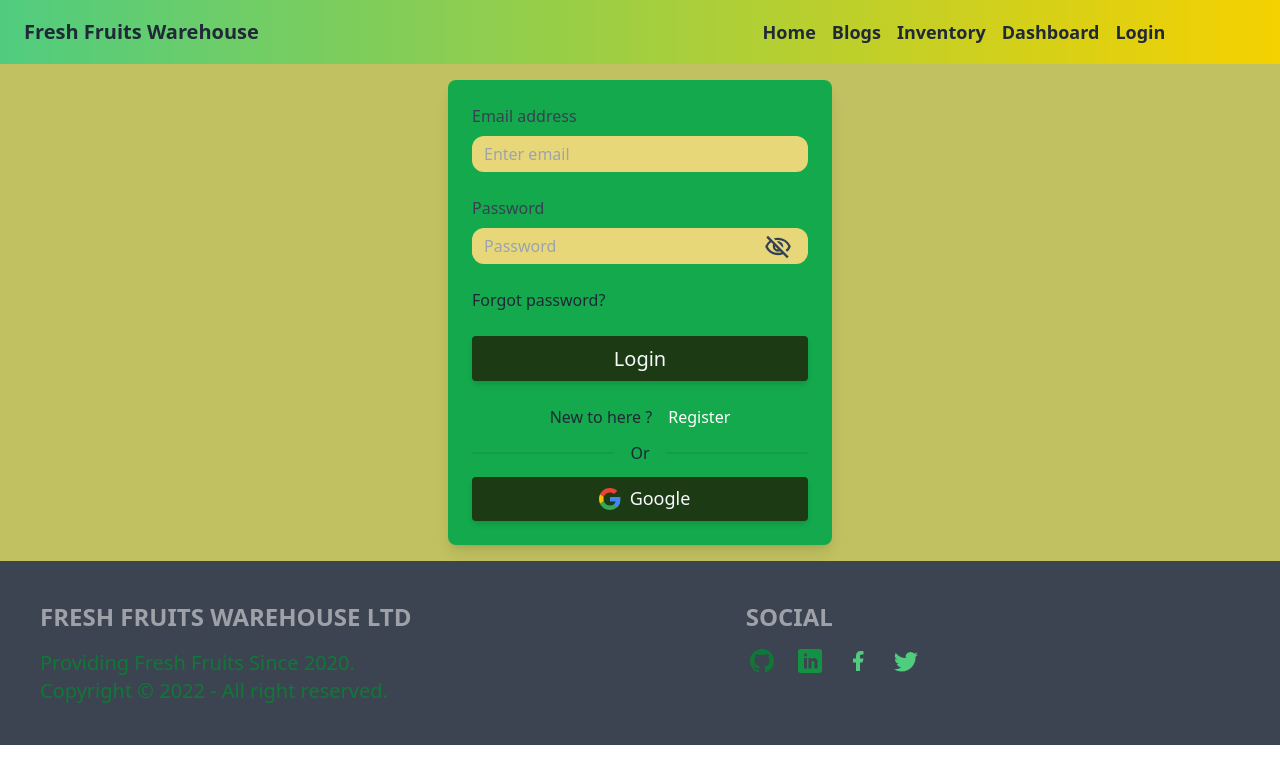
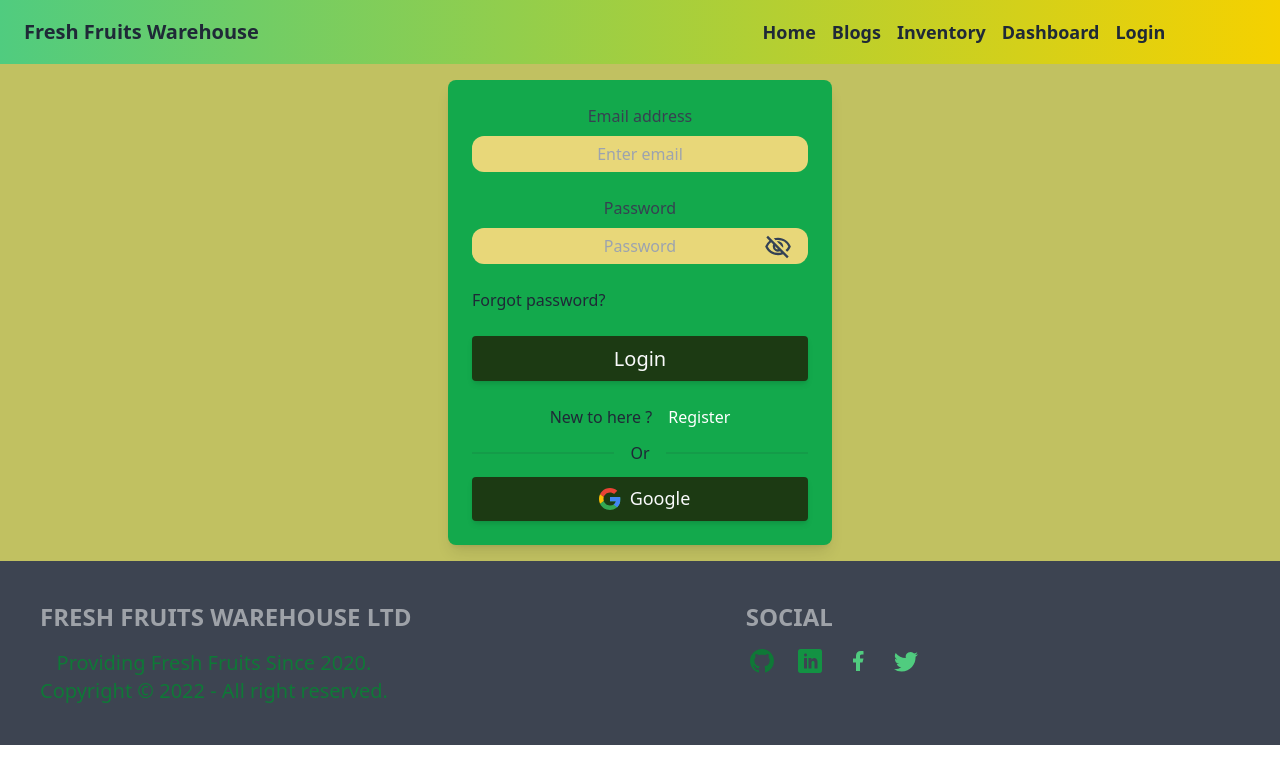
Before and after one commit to mb-tousif/Fruits-Warehouse, a React (Create React App) app: page /login in a window 1280 px wide. Shown: the top 784 px of the page. Built offline with nearby package versions, Linux system fonts and the light colour scheme; no server answers.

Commit message:
custom scrollbar design

```diff
--- /dev/null
+++ b/src/App.css
@@ -0,0 +1,24 @@
+*{
+  margin: 0;
+  padding: 0;
+  box-sizing: border-box;
+  text-align: center;
+  scroll-snap-align: start;
+}
+
+/* Scrollbar Modification */
+::-webkit-scrollbar {
+  width: 3vh;
+}
+
+::-webkit-scrollbar-track {
+  width: 3vh;
+  height: 40vmax;
+  background-color: #678f02;
+}
+
+::-webkit-scrollbar-thumb {
+  background-image: linear-gradient(to top, #50cc7f 0%, #f5d100 100%);
+  border-bottom-left-radius: 80%;
+  border-bottom-right-radius: 80%;
+}
--- a/src/App.js
+++ b/src/App.js
@@ -22,6 +22,7 @@ import ManageInventory from "./Pages/Dashboard/ManageInventory";
 import Reviews from "./Pages/Dashboard/Reviews";
 import PendingTasks from "./Pages/Dashboard/PendingTasks";
 import AllUsers from "./Pages/Dashboard/AllUsers";
+import "./App.css";
 
 function App() {
   const [loader, setLoader] = useState(false);
--- a/src/Hooks/useToken.js
+++ b/src/Hooks/useToken.js
@@ -8,7 +8,7 @@ const useToken = (user) => {
       const img = user?.user?.photoURL
       const currentUser = { email: email, img: img };
       const url = `https://fruits-warehouse-server.vercel.app/api/user/${email}`;
-      console.log(currentUser);
+      // console.log(currentUser);
       if (email) {
         fetch(url, {
           method: "PUT",
```
